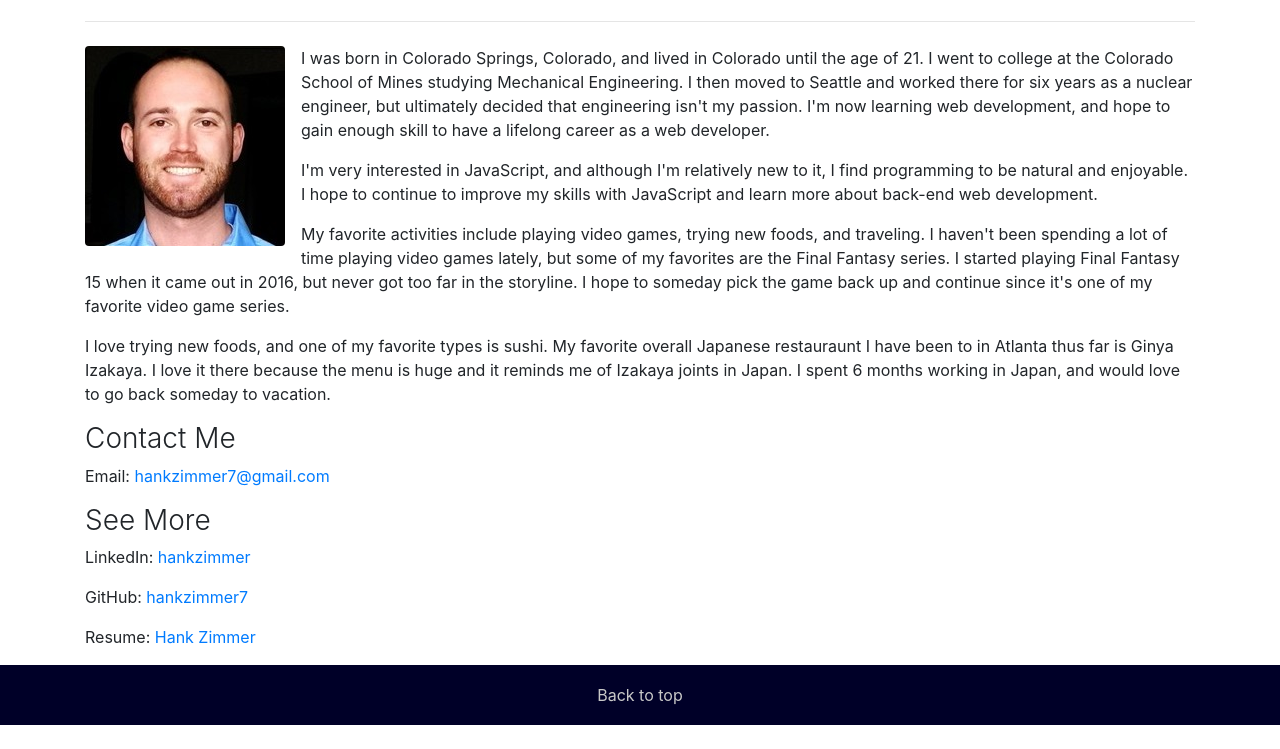
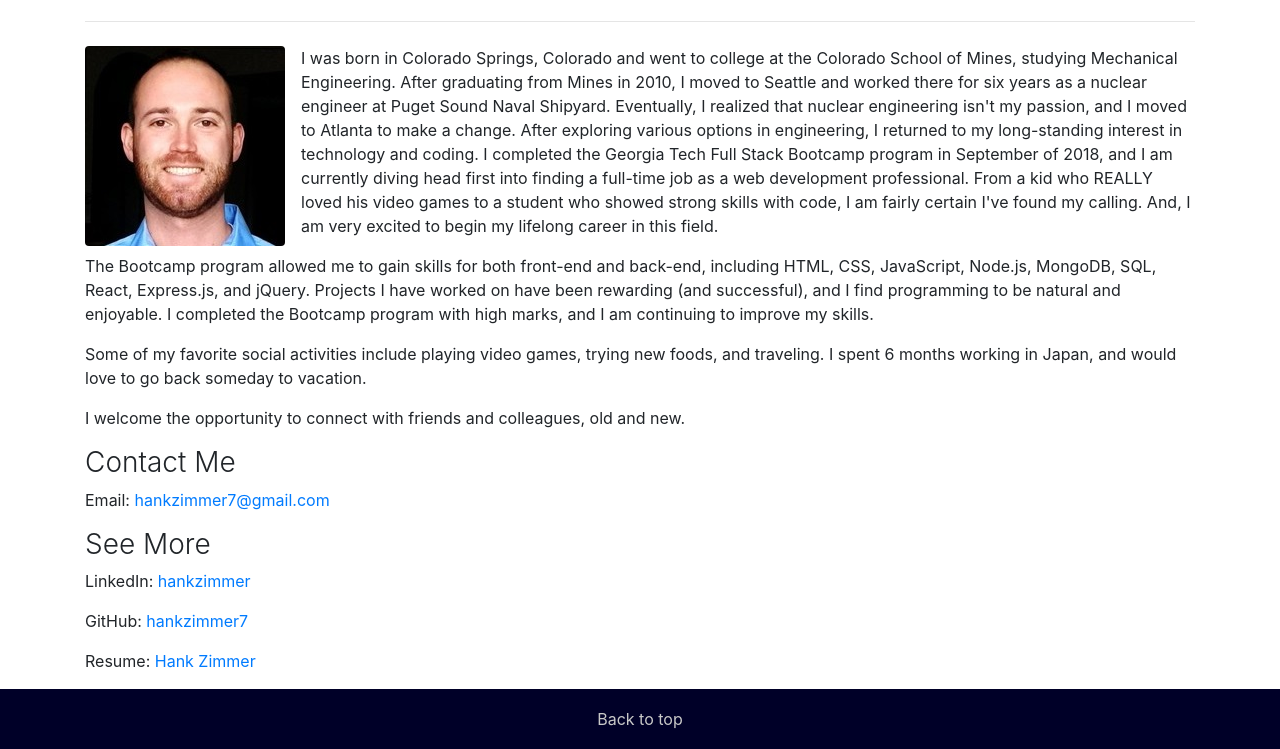
Before and after one commit to hankzimmer7/hankzimmer7.github.io, a plain HTML site: page index.html in a window 1280 px wide. Shown: the part 176-925 px from the top of the page. Before the commit the page ends 901 px from the top, so only its background shows below. Drawn offline with nearby package versions, Linux system fonts and the light colour scheme.

Commit message:
adds updated portfolio text

```diff
--- a/index.html
+++ b/index.html
@@ -54,23 +54,10 @@
         <div class="row">
             <div class="col-12">
                 <img id="profile-picture" class="rounded" src="assets/images/profile_picture.jpg" alt="Bio Picture" />
-                <p>I was born in Colorado Springs, Colorado, and lived in Colorado until the age of 21. I went to college at
-                    the Colorado School of Mines studying Mechanical Engineering. I then moved to Seattle and worked there
-                    for six years as a nuclear engineer, but ultimately decided that engineering isn't my passion. I'm now
-                    learning web development, and hope to gain enough skill to have a lifelong career as a web developer.
-                </p>
-                <p>I'm very interested in JavaScript, and although I'm relatively new to it, I find programming to be natural
-                    and enjoyable. I hope to continue to improve my skills with JavaScript and learn more about back-end
-                    web development.</p>
-                <p>My favorite activities include playing video games, trying new foods, and traveling. I haven't been spending
-                    a lot of time playing video games lately, but some of my favorites are the Final Fantasy series. I started
-                    playing Final Fantasy 15 when it came out in 2016, but never got too far in the storyline. I hope to
-                    someday pick the game back up and continue since it's one of my favorite video game series.</p>
-                <p>I love trying new foods, and one of my favorite types is sushi. My favorite overall Japanese restauraunt I
-                    have been to in Atlanta thus far is Ginya Izakaya. I love it there because the menu is huge and it reminds
-                    me of Izakaya joints in Japan. I spent 6 months working in Japan, and would love to go back someday to
-                    vacation.
-                </p>
+                <p>I was born in Colorado Springs, Colorado and went to college at the Colorado School of Mines, studying Mechanical Engineering. After graduating from Mines in 2010, I moved to Seattle and worked there for six years as a nuclear engineer at Puget Sound Naval Shipyard. Eventually, I realized that nuclear engineering isn't my passion, and I moved to Atlanta to make a change. After exploring various options in engineering, I returned to my long-standing interest in technology and coding. I completed the Georgia Tech Full Stack Bootcamp program in September of 2018, and I am currently diving head first into finding a full-time job as a web development professional. From a kid who REALLY loved his video games to a student who showed strong skills with code, I am fairly certain I've found my calling. And, I am very excited to begin my lifelong career in this field.</p>
+                <p>The Bootcamp program allowed me to gain skills for both front-end and back-end, including HTML, CSS, JavaScript, Node.js, MongoDB, SQL, React, Express.js, and jQuery. Projects I have worked on have been rewarding (and successful), and I find programming to be natural and enjoyable. I completed the Bootcamp program with high marks, and I am continuing to improve my skills.</p>
+                <p>Some of my favorite social activities include playing video games, trying new foods, and traveling. I spent 6 months working in Japan, and would love to go back someday to vacation.</p>
+                <p>I welcome the opportunity to connect with friends and colleagues, old and new.</p>
                 <h3>Contact Me</h3>
                 <p>Email:
                     <a target="_blank" href="mailto:hankzimmer7@gmail.com" target="_top">hankzimmer7@gmail.com</a>
```
